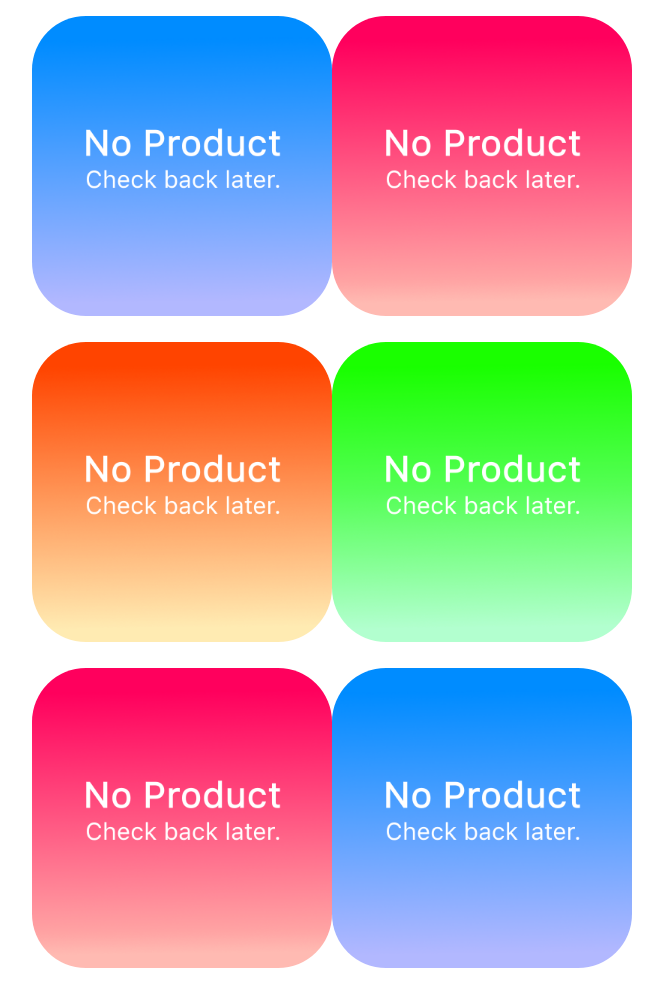
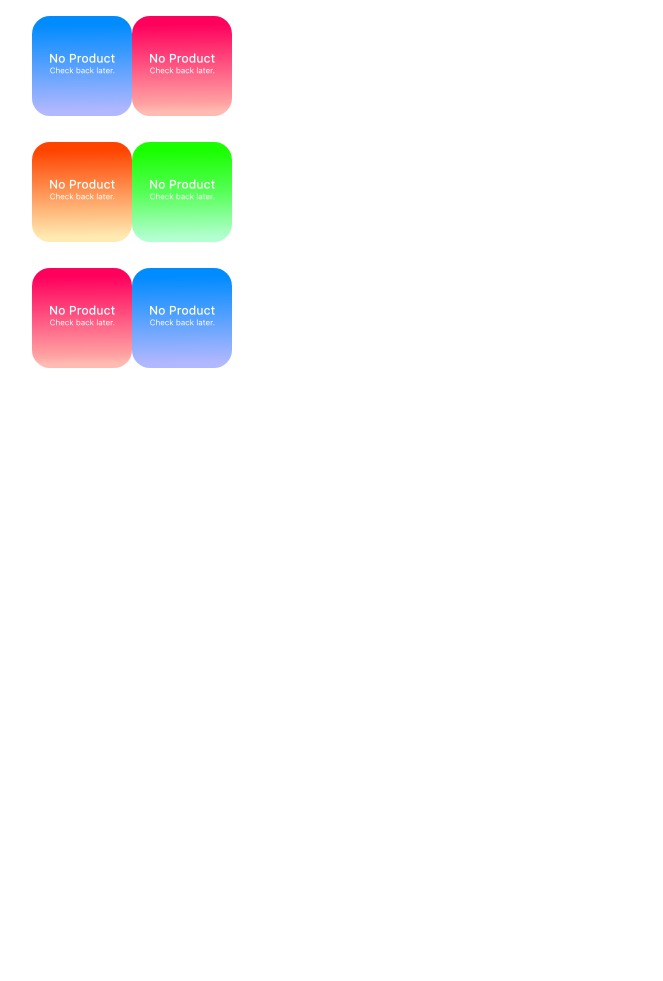
Before and after one commit to Melanote/melanote.github.io, a plain HTML site: page products.html in a window 1280 px wide. Shown: the whole page, without its empty margins (16-679 px from the left). After the commit the page ends 800 px from the top, so only its background shows below. Drawn offline with Linux system fonts and the light colour scheme.

Commit message:
Add files via upload

```diff
--- a/products.html
+++ b/products.html
@@ -30,16 +30,16 @@ body{
 </style>
 <body id="productsBody">
 			<figure class="half" style="display:flex">
-			<center><div><img src="1.png" height="300" widght="300"></div></center>
-			<center><div><img src="2.png" height="300" widght="300"></div></center>
+			<center><div><img src="1.png" height="100" widght="100"></div></center>
+			<center><div><img src="2.png" height="100" widght="100"></div></center>
 			</figure>
 			<figure class="half" style="display:flex">
-			<center><div><img src="3.png" height="300" widght="300"></div></center>
-			<center><div><img src="4.png" height="300" widght="300"></div></center>
+			<center><div><img src="3.png" height="100" widght="100"></div></center>
+			<center><div><img src="4.png" height="100" widght="100"></div></center>
 			</figure>
 			<figure class="half" style="display:flex">
-			<center><div><img src="2.png" height="300" widght="300"></div></center>
-			<center><div><img src="1.png" height="300" widght="300"></div></center>
+			<center><div><img src="2.png" height="100" widght="100"></div></center>
+			<center><div><img src="1.png" height="100" widght="100"></div></center>
 			</figure>
 			</body>
 	<script>
```
